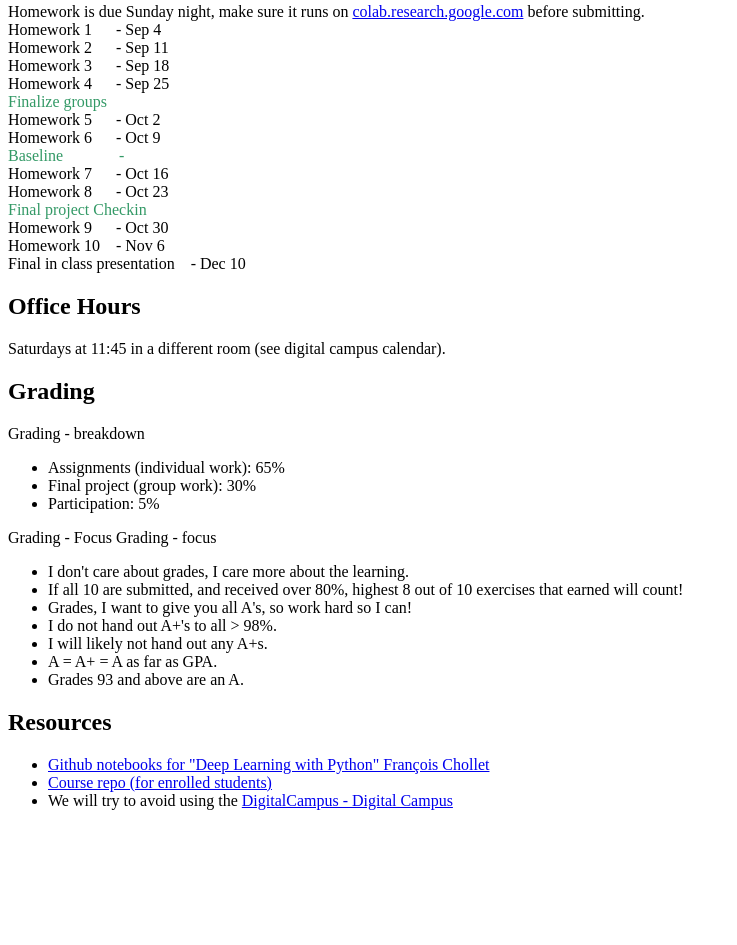
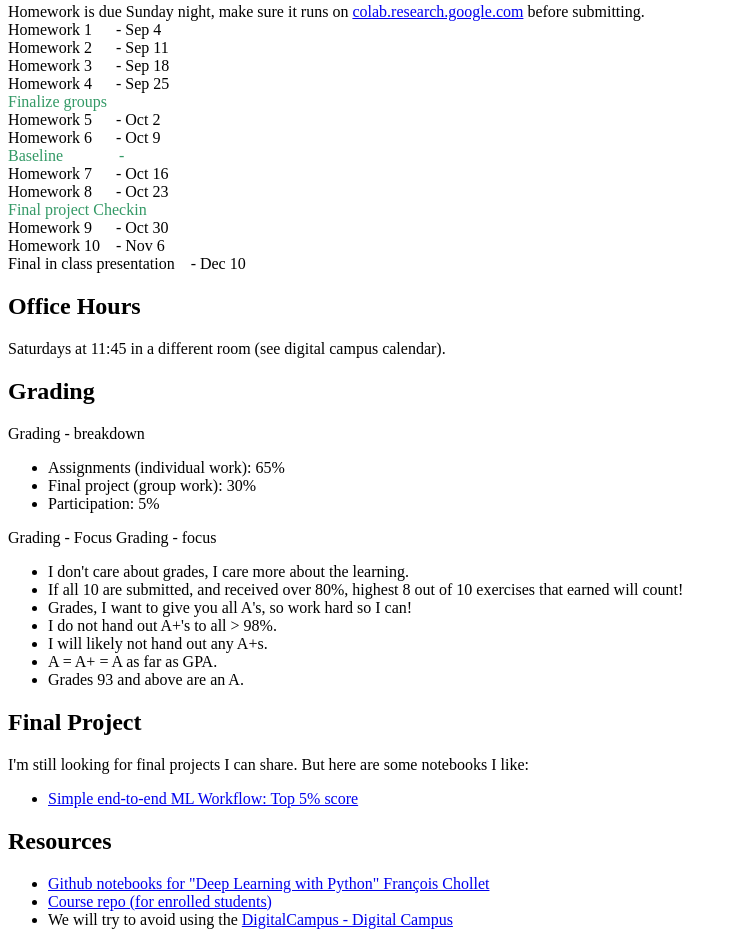
Before and after one commit to W207/w207.github.io, a plain HTML site: page index.html in a window 1280 px wide. Shown: the part 563-1508 px from the top of the page, without its empty margins (0-737 px from the left). Before the commit the page ends 1389 px from the top, so only its background shows below. Drawn offline with Linux system fonts and the light colour scheme.

Commit message:
Update index.html

```diff
--- a/index.html
+++ b/index.html
@@ -67,7 +67,11 @@
         </ul>
       </p>
 
-
+  <h2>Final Project</h2>
+  <p>I'm still looking for final projects I can share. But here are some notebooks I like:
+    <ul>
+      <li><a href="https://www.kaggle.com/code/josh24990/simple-end-to-end-ml-workflow-top-5-score">Simple end-to-end ML Workflow: Top 5% score</a></li>
+  </ul>
 
       <h2>Resources</h2>
       <ul>
```
